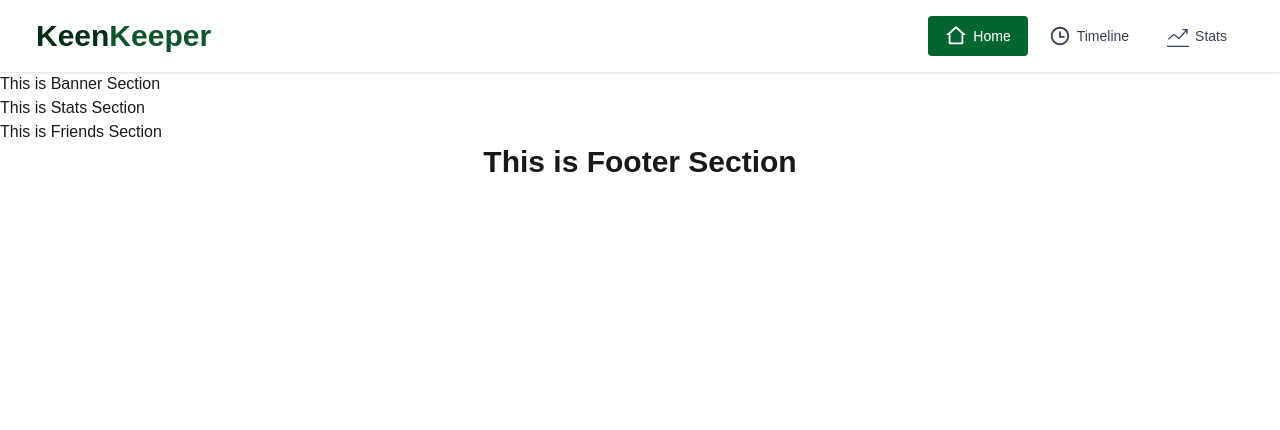
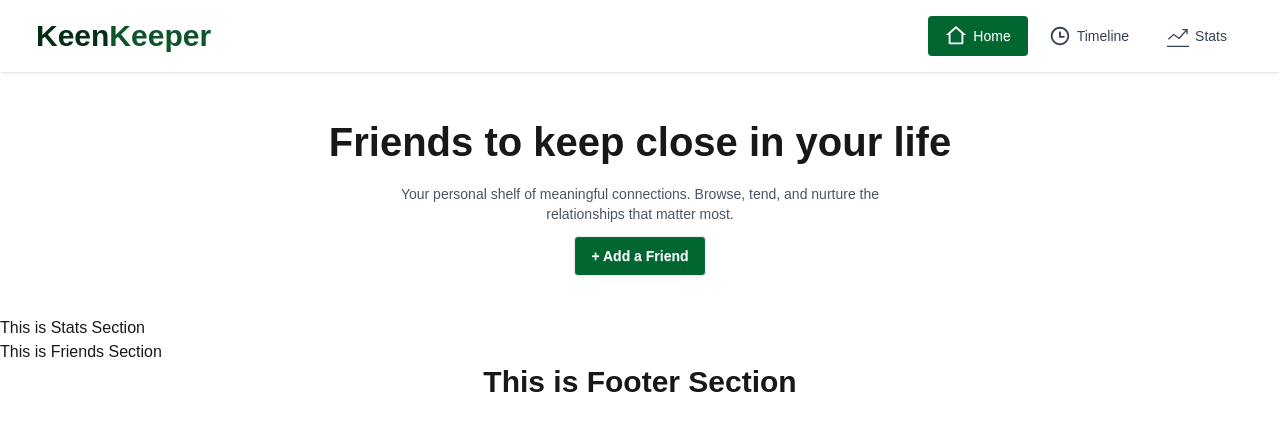
Before and after one commit to takebul/keen-keeper, a React (Vite) app: page / in a window 1280 px wide. Shown: the top 430 px of the page. Built offline with nearby package versions, Linux system fonts and the light colour scheme.

Commit message:
update banner component

```diff
--- a/src/components/homepage/Banner.jsx
+++ b/src/components/homepage/Banner.jsx
@@ -2,8 +2,15 @@ import React from "react";
 
 const Banner = () => {
   return (
-    <div>
-      <h2>This is Banner Section</h2>
+    <div className="w-11/12 mx-auto text-center my-10 space-y-3">
+      <h1 className="font-bold text-[40px]">
+        Friends to keep close in your life
+      </h1>
+      <p className="font-light text-gray-600 text-sm">
+        Your personal shelf of meaningful connections. Browse, tend, and nurture
+        the <br /> relationships that matter most.
+      </p>
+      <button className="btn bg-green-800 text-white">+ Add a Friend</button>
     </div>
   );
 };
```
